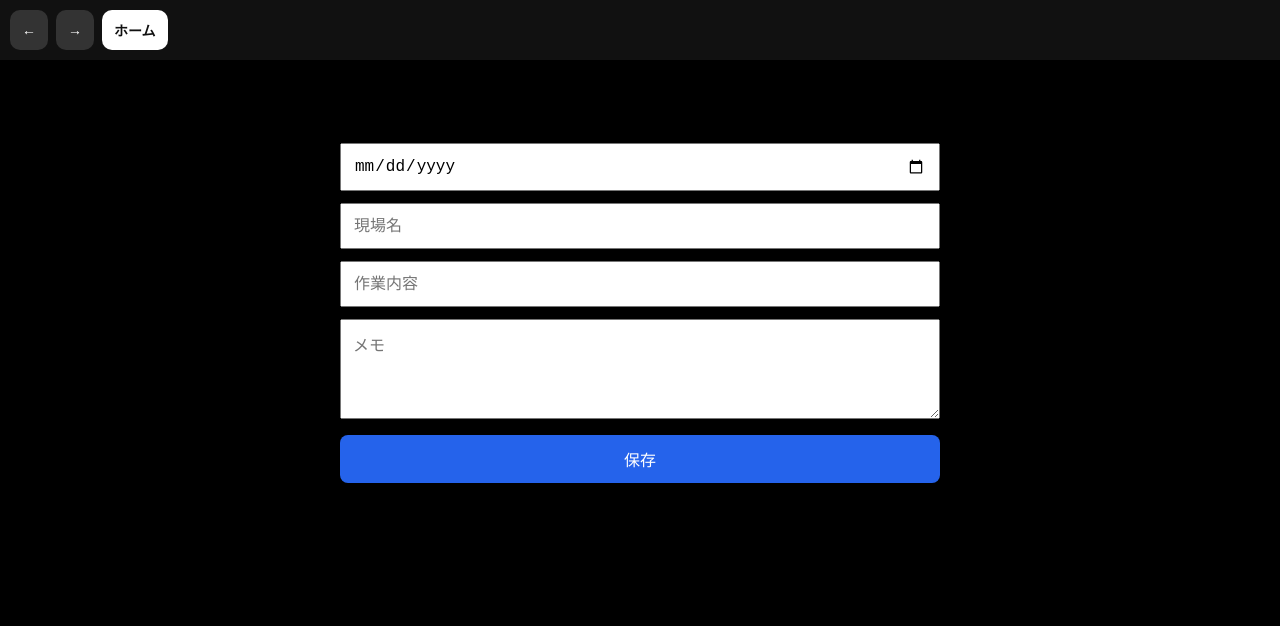
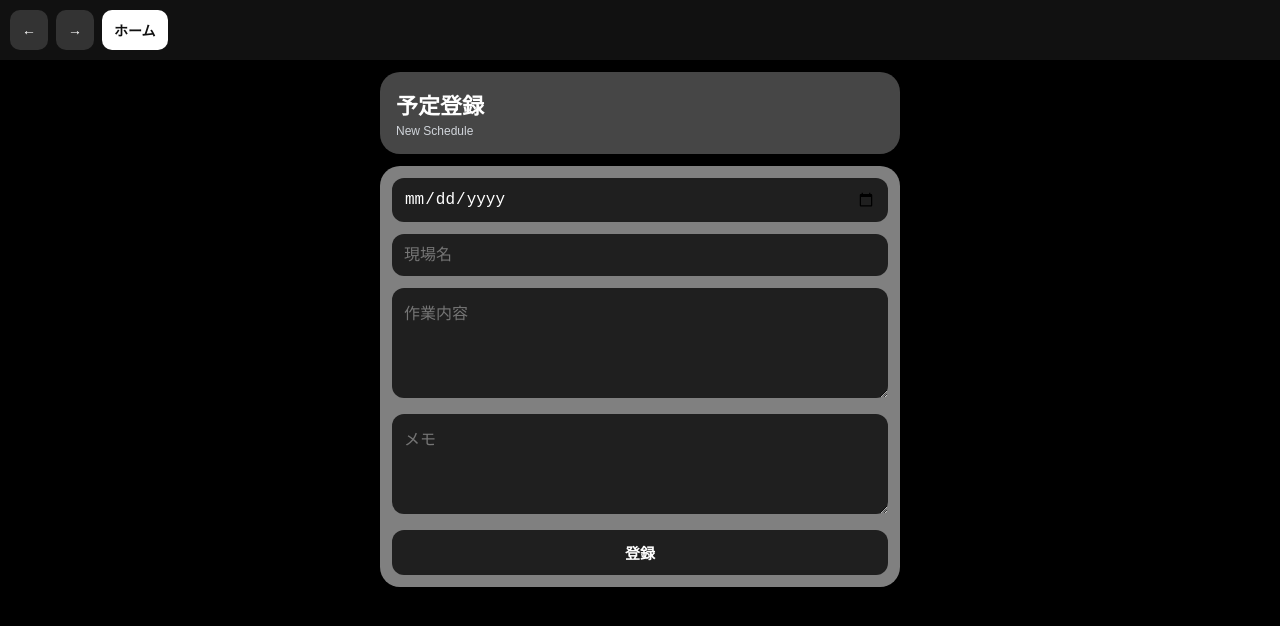
Before and after one commit to yukixx1101-blip/genba-app, a Next.js app: page /schedules/new in a window 1280 px wide. Shown: the top 626 px of the page. Built offline with nearby package versions, Linux system fonts and the light colour scheme.

Commit message:
refine schedule new and edit pages

```diff
--- a/app/schedules/new/page.tsx
+++ b/app/schedules/new/page.tsx
@@ -4,72 +4,107 @@ import { useState } from 'react'
 import { useRouter } from 'next/navigation'
 import { supabase } from '@/lib/supabase'
 
-export default function NewSchedule() {
+export default function NewSchedulePage() {
   const router = useRouter()
+
   const [date, setDate] = useState('')
-  const [site, setSite] = useState('')
-  const [content, setContent] = useState('')
+  const [siteName, setSiteName] = useState('')
+  const [workContent, setWorkContent] = useState('')
   const [memo, setMemo] = useState('')
+  const [loading, setLoading] = useState(false)
 
   const handleSubmit = async () => {
+    if (!date) {
+      alert('日付を入力してください')
+      return
+    }
+
+    if (!siteName.trim()) {
+      alert('現場名を入力してください')
+      return
+    }
+
+    if (!workContent.trim()) {
+      alert('作業内容を入力してください')
+      return
+    }
+
+    setLoading(true)
+
     const { error } = await supabase.from('schedules').insert({
       date,
-      site_name: site,
-      work_content: content,
+      site_name: siteName,
+      work_content: workContent,
       memo
     })
 
+    setLoading(false)
+
     if (error) {
-      alert('エラー: ' + error.message)
+      alert('登録エラー: ' + error.message)
       return
     }
 
-    alert('登録完了')
+    alert('登録しました')
     router.push('/schedules')
   }
 
   return (
-    <div style={{ padding: 16, maxWidth: 600, margin: '0 auto' }}>
-      <h1 style={{ fontSize: 24, fontWeight: 'bold', marginBottom: 16 }}>
-        スケジュール登録
-      </h1>
+    <div
+      style={{
+        minHeight: '100vh',
+        background: '#000000',
+        padding: 12
+      }}
+    >
+      <div style={{ maxWidth: 520, margin: '0 auto' }}>
+        <div
+          style={{
+            background: '#464646',
+            borderRadius: 20,
+            padding: 16,
+            color: '#ffffff',
+            marginBottom: 12
+          }}
+        >
+          <div style={{ fontSize: 22, fontWeight: 700 }}>
+            予定登録
+          </div>
+          <div style={{ fontSize: 12, color: '#d1d5db', marginTop: 4 }}>
+            New Schedule
+          </div>
+        </div>
 
+        <div
+          style={{
+            background: '#808080',
+            borderRadius: 20,
+            padding: 12
+          }}
+        >
           <input
             type="date"
             value={date}
             onChange={(e) => setDate(e.target.value)}
-        style={{
-          width: '100%',
-          padding: 12,
-          marginBottom: 12,
-          fontSize: 16,
-          boxSizing: 'border-box'
-        }}
+            style={inputStyle}
           />
 
           <input
+            type="text"
             placeholder="現場名"
-        value={site}
-        onChange={(e) => setSite(e.target.value)}
-        style={{
-          width: '100%',
-          padding: 12,
-          marginBottom: 12,
-          fontSize: 16,
-          boxSizing: 'border-box'
-        }}
+            value={siteName}
+            onChange={(e) => setSiteName(e.target.value)}
+            style={inputStyle}
           />
 
-      <input
+          <textarea
             placeholder="作業内容"
-        value={content}
-        onChange={(e) => setContent(e.target.value)}
+            value={workContent}
+            onChange={(e) => setWorkContent(e.target.value)}
             style={{
-          width: '100%',
-          padding: 12,
-          marginBottom: 12,
-          fontSize: 16,
-          boxSizing: 'border-box'
+              ...inputStyle,
+              minHeight: 110,
+              resize: 'vertical'
             }}
           />
 
@@ -78,29 +113,43 @@ export default function NewSchedule() {
             value={memo}
             onChange={(e) => setMemo(e.target.value)}
             style={{
-          width: '100%',
-          padding: 12,
-          marginBottom: 12,
+              ...inputStyle,
               minHeight: 100,
-          fontSize: 16,
-          boxSizing: 'border-box'
+              resize: 'vertical'
             }}
           />
 
           <button
             onClick={handleSubmit}
+            disabled={loading}
             style={{
               width: '100%',
               padding: 12,
-          borderRadius: 8,
+              borderRadius: 12,
               border: 'none',
-          background: '#2563eb',
-          color: '#fff',
-          fontSize: 16
+              background: '#1f1f1f',
+              color: '#ffffff',
+              fontSize: 15,
+              fontWeight: 700,
+              opacity: loading ? 0.7 : 1
             }}
           >
-        保存
+            {loading ? '登録中...' : '登録'}
           </button>
+        </div>
+      </div>
     </div>
   )
 }
+
+const inputStyle: React.CSSProperties = {
+  width: '100%',
+  padding: 12,
+  marginBottom: 12,
+  fontSize: 16,
+  boxSizing: 'border-box',
+  borderRadius: 12,
+  border: 'none',
+  background: '#1f1f1f',
+  color: '#ffffff'
+}
```
Also changed, not shown: app/schedules/[id]/edit/page.tsx (+98 -50 lines). Lines whose indentation alone changed are shown as unchanged.
